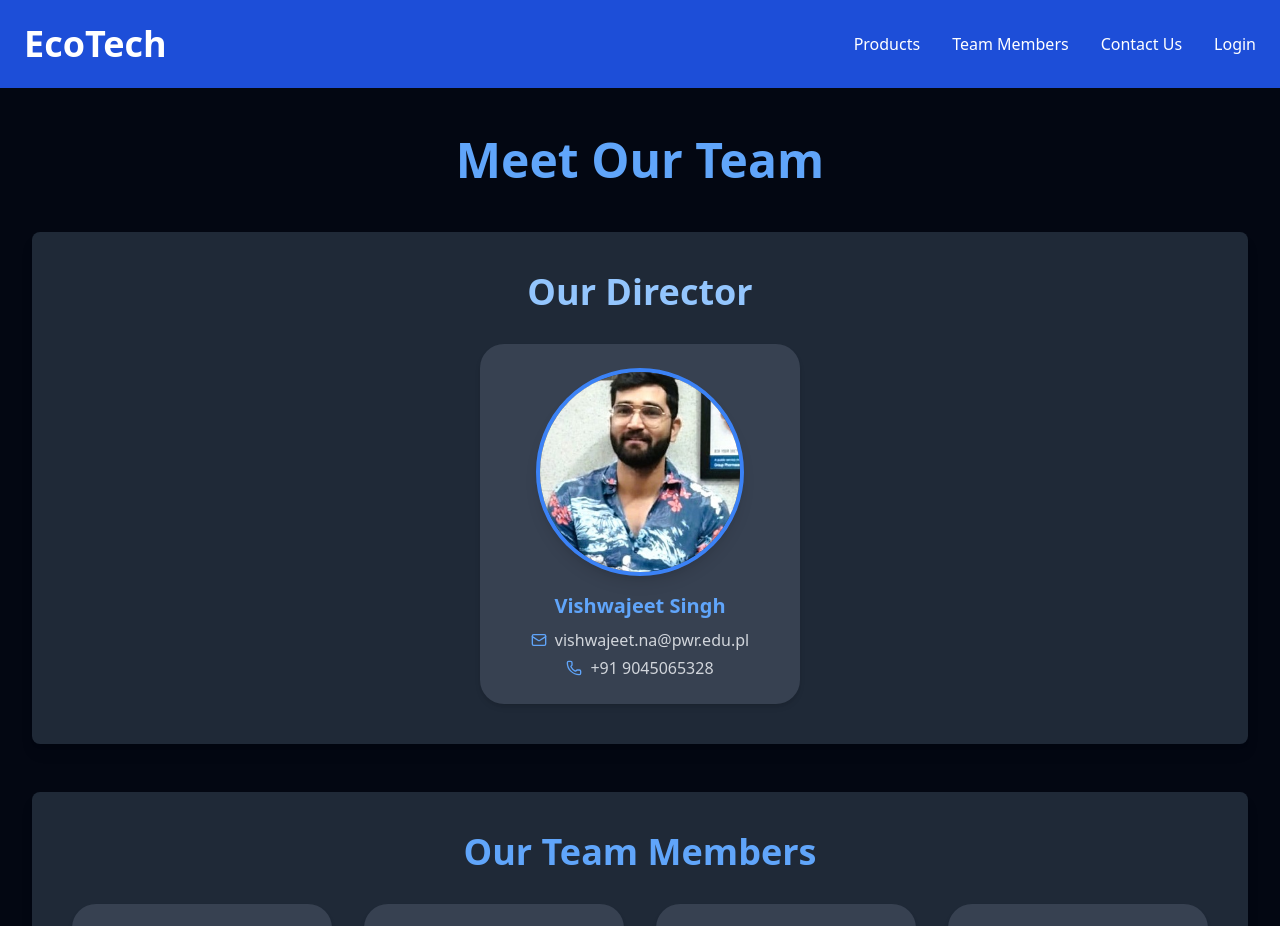
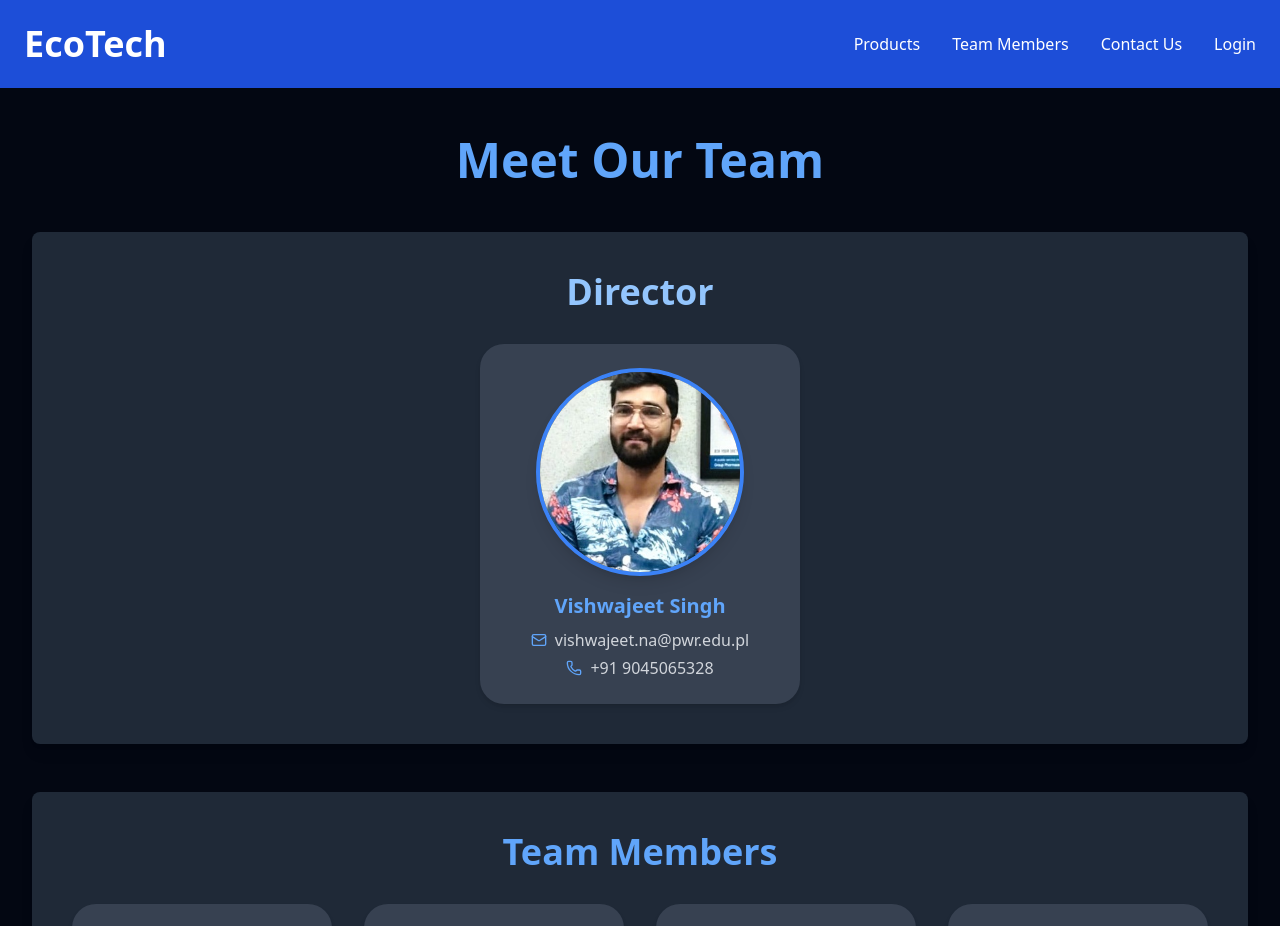
Before and after one commit to Sweety102003/Ecotech, a Next.js app: page /team in a window 1280 px wide. Shown: the top 926 px of the page. Built offline with nearby package versions, Linux system fonts and the light colour scheme.

Commit message:
changed the paragraph

```diff
--- a/app/team/page.js
+++ b/app/team/page.js
@@ -40,7 +40,7 @@ export default function Team() {
       </h1>
 
       <section className="bg-gray-800 p-6 sm:p-10 rounded-lg shadow-lg text-center mb-12">
-        <h2 className="text-2xl sm:text-3xl lg:text-4xl font-semibold text-blue-300 mb-8">Our Director</h2>
+        <h2 className="text-2xl sm:text-3xl lg:text-4xl font-semibold text-blue-300 mb-8">Director</h2>
         <div className="flex flex-col md:flex-row justify-center items-center space-y-8 md:space-y-0 md:space-x-8">
           {directors.map((director, index) => (
             <TeamMember key={index} {...director} isDirector />
@@ -49,7 +49,7 @@ export default function Team() {
       </section>
 
       <section className="bg-gray-800 p-6 sm:p-10 rounded-lg shadow-lg text-center">
-        <h2 className="text-2xl sm:text-3xl lg:text-4xl font-semibold text-blue-400 mb-8">Our Team Members</h2>
+        <h2 className="text-2xl sm:text-3xl lg:text-4xl font-semibold text-blue-400 mb-8"> Team Members</h2>
         <div className="grid grid-cols-1 sm:grid-cols-2 lg:grid-cols-3 xl:grid-cols-4 gap-8 justify-items-center">
           {teamMembers.map((member, index) => (
             <TeamMember key={index} {...member} />
```
